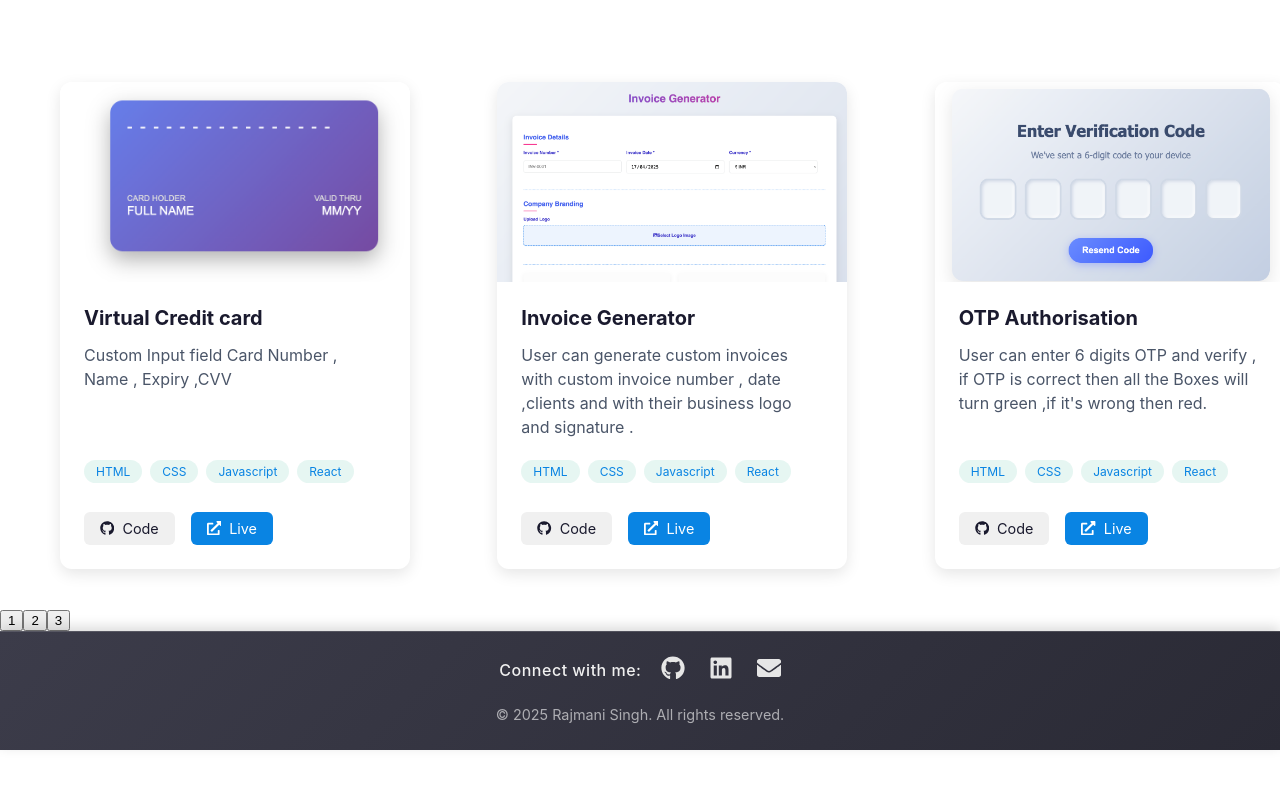
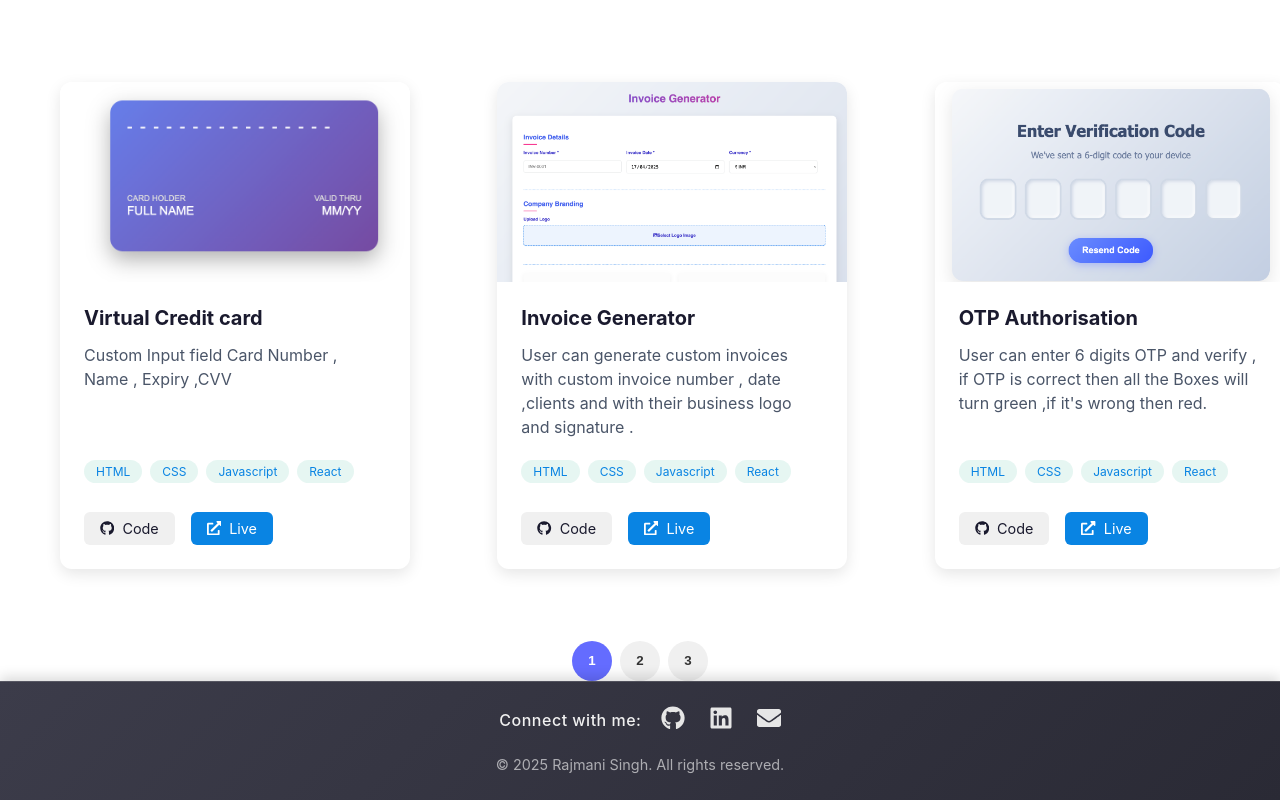
Before and after one commit to iamrajmani/rajmani-portfolio, a React (Create React App) app: page /projects in a window 1280 px wide. Shown: the part 682-1482 px from the top of the page. Before the commit the page ends 1432 px from the top, so only its background shows below. Built offline with nearby package versions, Linux system fonts and the light colour scheme.

Commit message:
Projects.css

```diff
--- a/src/pages/Projects/Projects.css
+++ b/src/pages/Projects/Projects.css
@@ -298,3 +298,41 @@
     --primary-color: #0984e3;
     --primary-dark: #0984e3;
   }
+.pagination {
+  display: flex;
+  justify-content: center;
+  margin-top: 2rem;
+  gap: 0.5rem;
+}
+
+.pagination-button {
+  width: 2.5rem;
+  height: 2.5rem;
+  border-radius: 50%;
+  border: none;
+  background-color: #f0f0f0;
+  color: #333;
+  font-weight: bold;
+  cursor: pointer;
+  display: flex;
+  align-items: center;
+  justify-content: center;
+  transition: all 0.3s ease;
+}
+
+.pagination-button:hover {
+  background-color: #ddd;
+}
+
+.pagination-button.active {
+  background-color: #646cff;
+  color: white;
+}
+
+@media (max-width: 768px) {
+  .pagination-button {
+    width: 2rem;
+    height: 2rem;
+    font-size: 0.8rem;
+  }
+}
```
